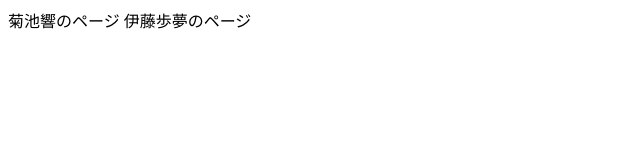
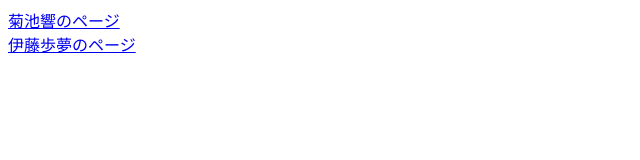
Before and after one commit to kikuchihibiki/branch-test, a plain HTML site: page index.html in a window 1280 px wide. Shown: the whole page, without its empty margins (0-640 px from the left). Drawn offline with Linux system fonts and the light colour scheme.

Commit message:
index.htmlの作成

```diff
--- a/index.html
+++ b/index.html
@@ -1,7 +1,7 @@
 <!doctype html>
 <html lang="ja">
 	<body>
-		<a href="profile_A.html"></a>菊池響のページ
-		<a href="profile_B.html"></a>伊藤歩夢のページ
+		<a href="profile_A.html">菊池響のページ</a><br>
+		<a href="profile_B.html">伊藤歩夢のページ</a>
 	</body>
 </html>
```
